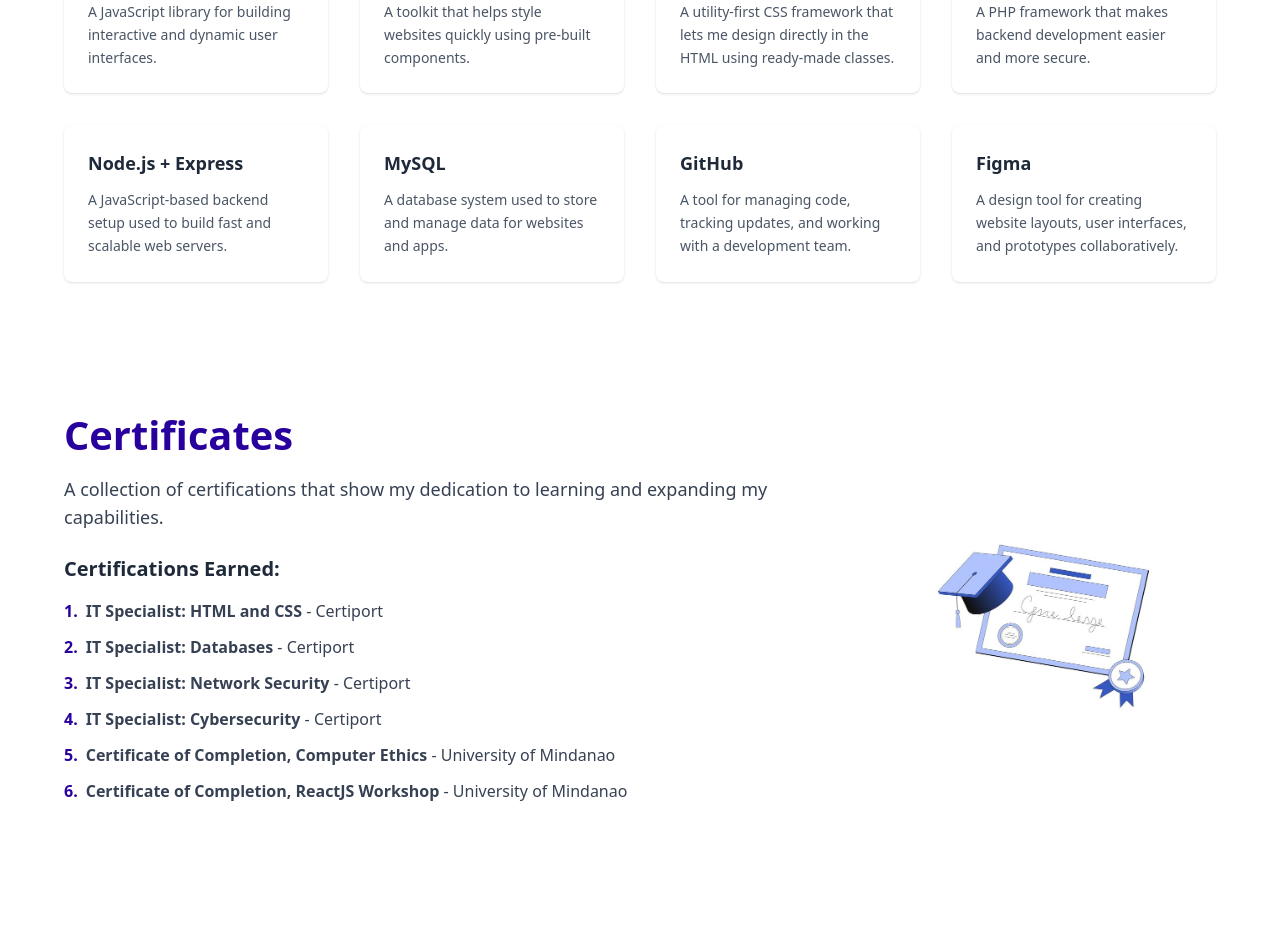
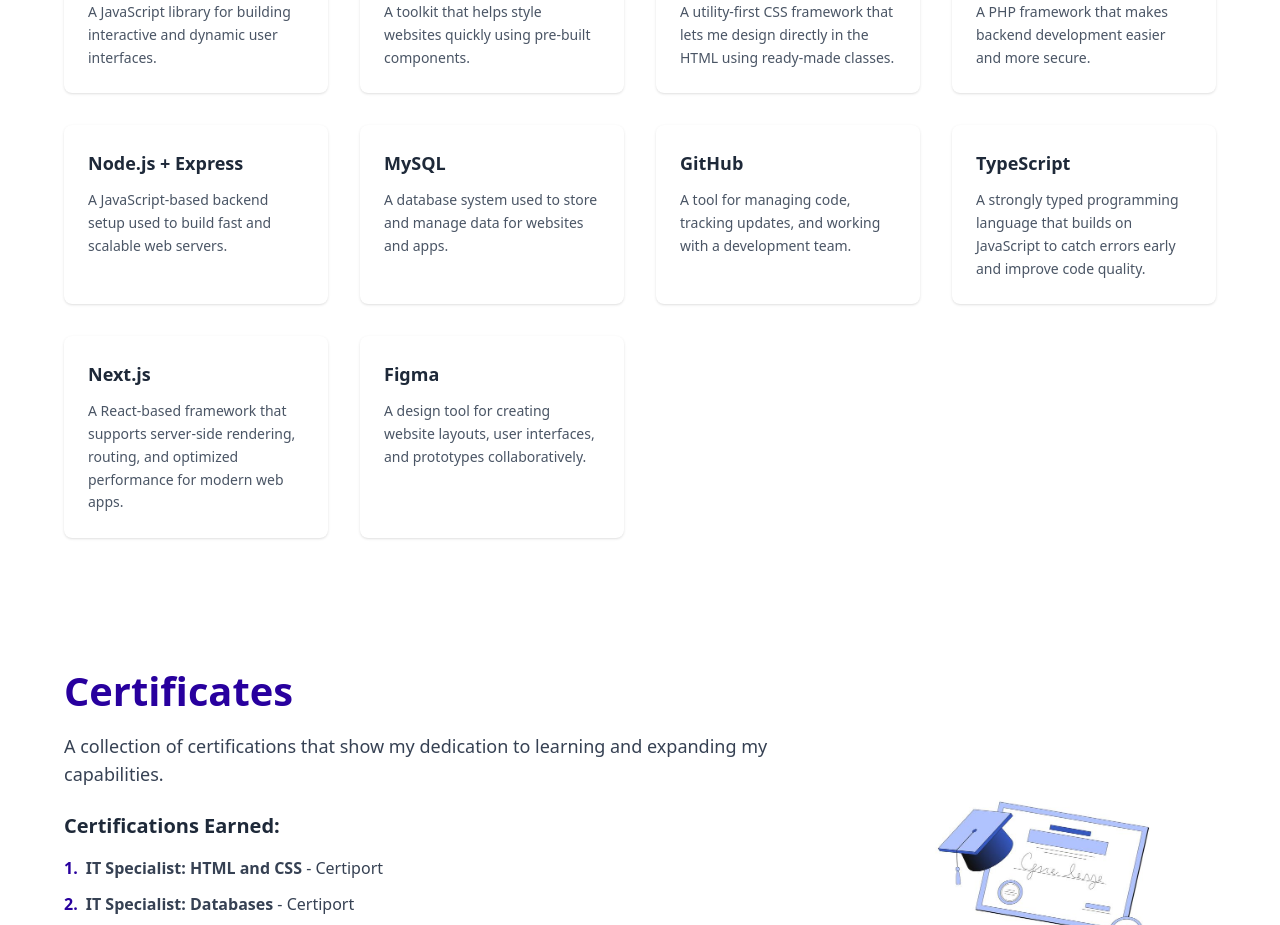
Before and after one commit to HikaruXA/portfolio, a React (Vite) app: page / in a window 1280 px wide. Shown: the part 1360-2285 px from the top of the page. Built offline with nearby package versions, Linux system fonts and the light colour scheme.

Commit message:
Add TypeScript and Next.js sections to Home component for enhanced technology overview

```diff
--- a/src/pages/Home.jsx
+++ b/src/pages/Home.jsx
@@ -218,6 +218,28 @@
               </p>
             </div>
 
+            {/* TypeScript */}
+            <div className="bg-white p-4 sm:p-5 md:p-6 rounded-lg shadow-sm hover:shadow-md transition-shadow duration-200">
+              <h3 className="text-gray-800 font-bold text-base sm:text-lg mb-2 sm:mb-3">
+                TypeScript
+              </h3>
+              <p className="text-gray-600 text-xs sm:text-sm leading-relaxed">
+                A strongly typed programming language that builds on JavaScript
+                to catch errors early and improve code quality.
+              </p>
+            </div>
+
+            {/* Next.js */}
+            <div className="bg-white p-4 sm:p-5 md:p-6 rounded-lg shadow-sm hover:shadow-md transition-shadow duration-200">
+              <h3 className="text-gray-800 font-bold text-base sm:text-lg mb-2 sm:mb-3">
+                Next.js
+              </h3>
+              <p className="text-gray-600 text-xs sm:text-sm leading-relaxed">
+                A React-based framework that supports server-side rendering,
+                routing, and optimized performance for modern web apps.
+              </p>
+            </div>
+
             {/* Figma */}
             <div className="bg-white p-4 sm:p-5 md:p-6 rounded-lg shadow-sm hover:shadow-md transition-shadow duration-200">
               <h3 className="text-gray-800 font-bold text-base sm:text-lg mb-2 sm:mb-3">
```
